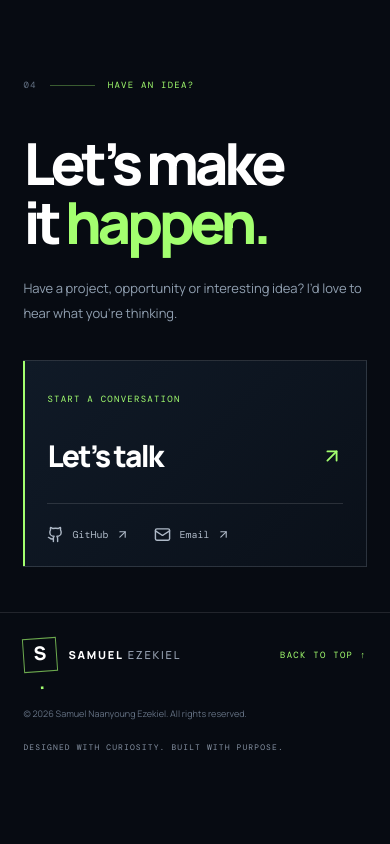
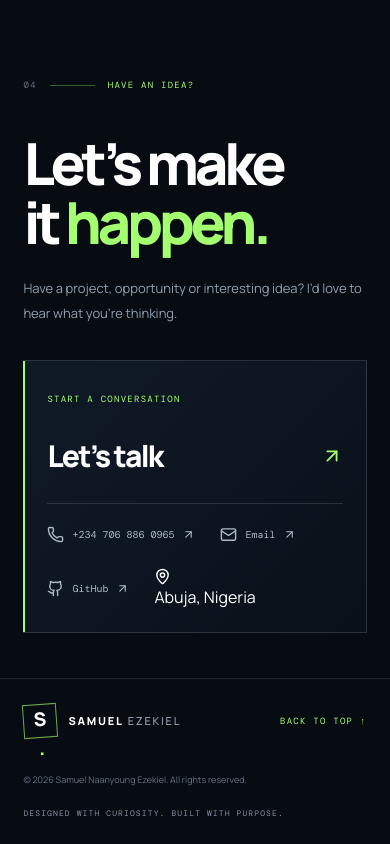
Before and after one commit to Samzeeezzy/portfolio, a React (Vite) app: page / in a window 390 px wide. Shown: the part 6623-7467 px from the top of the page. Before the commit the page ends 7401 px from the top, so only its background shows below. Built offline with nearby package versions, Linux system fonts and the light colour scheme.

Commit message:
Add phone number and Abuja location to contact section

```diff
--- a/src/App.jsx
+++ b/src/App.jsx
@@ -1,7 +1,7 @@
 import { useState } from 'react'
 import { motion } from 'framer-motion'
 import {
-  ArrowDown, ArrowRight, ArrowUpRight, Github, Linkedin, Mail, Menu, X,
+  ArrowDown, ArrowRight, ArrowUpRight, Github, Linkedin, Mail, Phone, MapPin, Menu, X,
   Code2, Layers3, Lightbulb, MonitorSmartphone, Sparkles, Terminal,
   Globe2, Zap, ExternalLink
 } from 'lucide-react'
@@ -234,8 +234,10 @@ function App() {
               <span className="contact-kicker">START A CONVERSATION</span>
               <a className="contact-email" href="mailto:sezekiel949@gmail.com">Let’s talk <ArrowUpRight size={22} /></a>
               <div className="contact-links">
+                <a href="tel:+2347068860965"><Phone size={17} /> +234 706 886 0965 <ArrowUpRight size={13} /></a>
+                <a href="mailto:sezekiel949@gmail.com"><Mail size={17} /> Email <ArrowUpRight size={13} /></a>
                 <a href="https://github.com/Samzeeezzy" target="_blank" rel="noreferrer"><Github size={17} /> GitHub <ArrowUpRight size={13} /></a>
-                <a href="mailto:sezekiel949@gmail.com"><Mail size={17} /> Email <ArrowUpRight size={13} /></a>
+                <span className="contact-location"><MapPin size={17} /> Abuja, Nigeria</span>
               </div>
             </div>
           </div>
```
